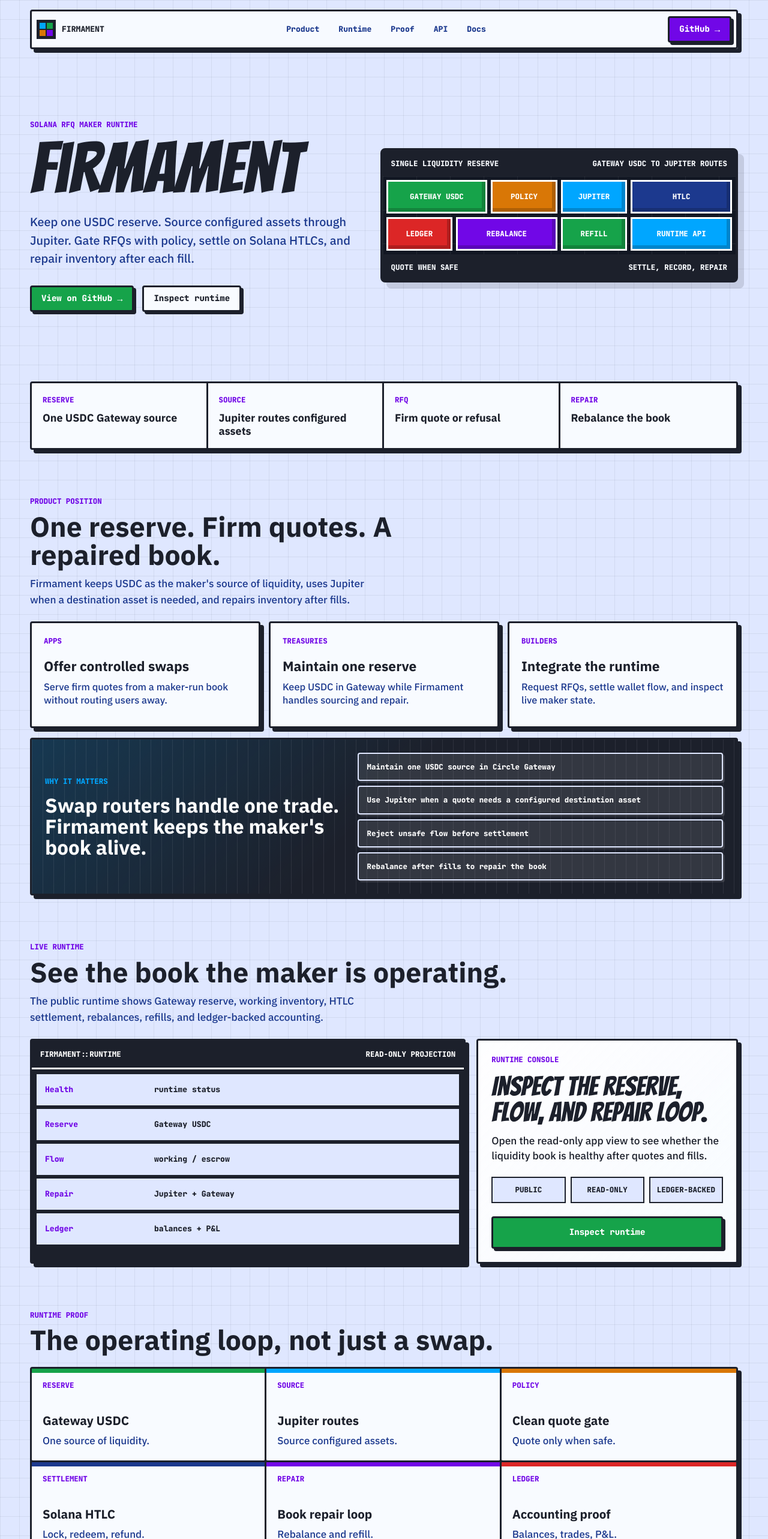
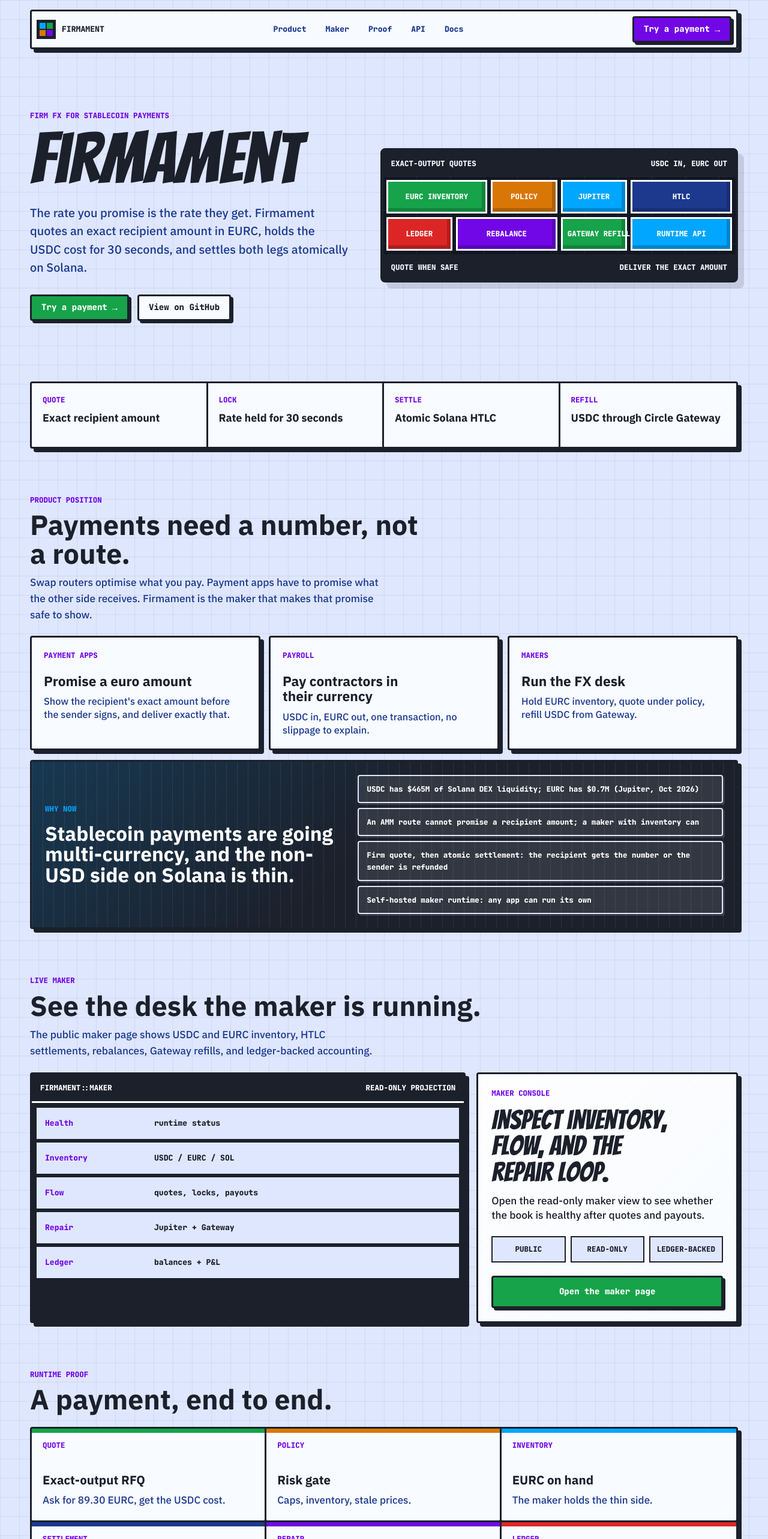
Before and after one commit to azeemshaik025/firmament, a Next.js app in the folder landing/: page / in a window 1280 px wide. Shown: the top 2566 px of the page at 60% size. Built offline with nearby package versions, Linux system fonts and the light colour scheme; no server answers.

Commit message:
Reposition the landing page around firm FX payments

```diff
--- a/landing/src/app/page.tsx
+++ b/landing/src/app/page.tsx
@@ -1,100 +1,101 @@
 import { DemoSequence } from "@/components/demo-sequence";
 
 const repoHref = "https://github.com/azeemshaik025/firmament";
-const runtimeHref = "https://github.com/azeemshaik025/firmament/blob/v0.1.0/docs/runtime-proof.mdx";
+const appHref = process.env.NEXT_PUBLIC_APP_URL ?? "/app";
+const makerHref = `${appHref}/runtime`;
 const docsHref = "/docs";
 
 const proofPoints = [
-  ["Reserve", "One USDC Gateway source"],
-  ["Source", "Jupiter routes configured assets"],
-  ["RFQ", "Firm quote or refusal"],
-  ["Repair", "Rebalance the book"],
+  ["Quote", "Exact recipient amount"],
+  ["Lock", "Rate held for 30 seconds"],
+  ["Settle", "Atomic Solana HTLC"],
+  ["Refill", "USDC through Circle Gateway"],
 ];
 
 const runtimeBlocks = [
   {
-    label: "Reserve",
-    title: "Gateway USDC",
-    copy: "One source of liquidity.",
+    label: "Quote",
+    title: "Exact-output RFQ",
+    copy: "Ask for 89.30 EURC, get the USDC cost.",
     tone: "lime",
   },
   {
-    label: "Source",
-    title: "Jupiter routes",
-    copy: "Source configured assets.",
-    tone: "cyan",
+    label: "Policy",
+    title: "Risk gate",
+    copy: "Caps, inventory, stale prices.",
+    tone: "amber",
   },
   {
-    label: "Policy",
-    title: "Clean quote gate",
-    copy: "Quote only when safe.",
-    tone: "amber",
+    label: "Inventory",
+    title: "EURC on hand",
+    copy: "The maker holds the thin side.",
+    tone: "cyan",
   },
   {
     label: "Settlement",
     title: "Solana HTLC",
-    copy: "Lock, redeem, refund.",
+    copy: "Both legs or neither.",
     tone: "blue",
   },
   {
     label: "Repair",
-    title: "Book repair loop",
-    copy: "Rebalance and refill.",
+    title: "Rebalance + refill",
+    copy: "Jupiter and Circle Gateway.",
     tone: "violet",
   },
   {
     label: "Ledger",
-    title: "Accounting proof",
-    copy: "Balances, trades, P&L.",
+    title: "Double-entry proof",
+    copy: "Every payment booked.",
     tone: "red",
   },
 ];
 
 const productLanes = [
   {
-    label: "Apps",
-    title: "Offer controlled swaps",
-    copy: "Serve firm quotes from a maker-run book without routing users away.",
+    label: "Payment apps",
+    title: "Promise a euro amount",
+    copy: "Show the recipient's exact amount before the sender signs, and deliver exactly that.",
   },
   {
-    label: "Treasuries",
-    title: "Maintain one reserve",
-    copy: "Keep USDC in Gateway while Firmament handles sourcing and repair.",
+    label: "Payroll",
+    title: "Pay contractors in their currency",
+    copy: "USDC in, EURC out, one transaction, no slippage to explain.",
   },
   {
-    label: "Builders",
-    title: "Integrate the runtime",
-    copy: "Request RFQs, settle wallet flow, and inspect live maker state.",
+    label: "Makers",
+    title: "Run the FX desk",
+    copy: "Hold EURC inventory, quote under policy, refill USDC from Gateway.",
   },
 ];
 
 const positionReasons = [
-  "Maintain one USDC source in Circle Gateway",
-  "Use Jupiter when a quote needs a configured destination asset",
-  "Reject unsafe flow before settlement",
-  "Rebalance after fills to repair the book",
+  "USDC has $465M of Solana DEX liquidity; EURC has $0.7M (Jupiter, Oct 2026)",
+  "An AMM route cannot promise a recipient amount; a maker with inventory can",
+  "Firm quote, then atomic settlement: the recipient gets the number or the sender is refunded",
+  "Self-hosted maker runtime: any app can run its own",
 ];
 
 const runtimeSignals = [
   ["Health", "runtime status"],
-  ["Reserve", "Gateway USDC"],
-  ["Flow", "working / escrow"],
+  ["Inventory", "USDC / EURC / SOL"],
+  ["Flow", "quotes, locks, payouts"],
   ["Repair", "Jupiter + Gateway"],
   ["Ledger", "balances + P&L"],
 ];
 
 const apiProof = [
-  ["RFQ", "POST /v1/rfq"],
-  ["Settle", "wallet HTLC flow"],
+  ["Quote", "POST /v1/rfq { output_amount }"],
+  ["Pay", "wallet-settlement { recipient }"],
   ["Runtime", "GET state + events"],
   ["Ledger", "balances + trades"],
 ];
 
 const footerSignals = [
-  { code: "01", label: "Single USDC reserve" },
-  { code: "02", label: "Jupiter-sourced assets" },
-  { code: "03", label: "Policy-gated RFQs" },
-  { code: "04", label: "Automated book repair" },
+  { code: "01", label: "Exact recipient amounts" },
+  { code: "02", label: "Firm quotes under policy" },
+  { code: "03", label: "Atomic HTLC settlement" },
+  { code: "04", label: "Gateway-refilled inventory" },
 ];
 
 export default function Home() {
@@ -112,75 +113,70 @@
         </a>
         <nav aria-label="Primary">
           <a href="#product">Product</a>
-          <a href="#runtime">Runtime</a>
+          <a href="#runtime">Maker</a>
           <a href="#proof">Proof</a>
           <a href="#api">API</a>
           <a href={docsHref}>Docs</a>
         </nav>
-        <a
-          className="nav-action"
-          href={repoHref}
-          target="_blank"
-          rel="noreferrer"
-        >
-          <span>GitHub</span>
+        <a className="nav-action" href={appHref}>
+          <span>Try a payment</span>
           <span className="button-arrow" aria-hidden="true">
-            {"\u2192"}
+            {"→"}
           </span>
         </a>
       </header>
       <nav className="mobile-nav" aria-label="Mobile sections">
         <a href="#product">Product</a>
-        <a href="#runtime">Runtime</a>
+        <a href="#runtime">Maker</a>
         <a href="#api">API</a>
         <a href={docsHref}>Docs</a>
       </nav>
 
       <section className="hero" aria-labelledby="hero-title">
         <div className="hero-copy">
-          <p className="eyebrow">Solana RFQ Maker Runtime</p>
+          <p className="eyebrow">Firm FX for stablecoin payments</p>
           <h1 id="hero-title">Firmament</h1>
           <p className="hero-lede">
-            Keep one USDC reserve. Source configured assets through Jupiter.
-            Gate RFQs with policy, settle on Solana HTLCs, and repair inventory
-            after each fill.
+            The rate you promise is the rate they get. Firmament quotes an exact
+            recipient amount in EURC, holds the USDC cost for 30 seconds, and
+            settles both legs atomically on Solana.
           </p>
           <div className="hero-actions">
+            <a className="button button-primary" href={appHref}>
+              <span>Try a payment</span>
+              <span className="button-arrow" aria-hidden="true">
+                {"→"}
+              </span>
+            </a>
             <a
-              className="button button-primary"
+              className="button button-secondary"
               href={repoHref}
               target="_blank"
               rel="noreferrer"
             >
-              <span>View on GitHub</span>
-              <span className="button-arrow" aria-hidden="true">
-                {"\u2192"}
-              </span>
-            </a>
-            <a className="button button-secondary" href="#runtime">
-              Inspect runtime
+              View on GitHub
             </a>
           </div>
         </div>
 
         <div className="hero-board" aria-label="Firmament runtime block map">
           <div className="board-top">
-            <span>single liquidity reserve</span>
-            <span>Gateway USDC to Jupiter routes</span>
+            <span>exact-output quotes</span>
+            <span>USDC in, EURC out</span>
           </div>
           <div className="block-stack" aria-hidden="true">
-            <span className="piece piece-lime wide">Gateway USDC</span>
+            <span className="piece piece-lime wide">EURC inventory</span>
             <span className="piece piece-amber">Policy</span>
             <span className="piece piece-cyan">Jupiter</span>
             <span className="piece piece-blue wide">HTLC</span>
             <span className="piece piece-red">Ledger</span>
             <span className="piece piece-violet wide">Rebalance</span>
-            <span className="piece piece-lime">Refill</span>
+            <span className="piece piece-lime">Gateway refill</span>
             <span className="piece piece-cyan wide">Runtime API</span>
           </div>
           <div className="board-footer">
             <span>quote when safe</span>
-            <span>settle, record, repair</span>
+            <span>deliver the exact amount</span>
           </div>
         </div>
       </section>
@@ -197,11 +193,11 @@
       <section className="section product-section" id="product">
         <div className="section-heading">
           <p className="section-kicker">Product position</p>
-          <h2>One reserve. Firm quotes. A repaired book.</h2>
+          <h2>Payments need a number, not a route.</h2>
           <p>
-            Firmament keeps USDC as the maker&apos;s source of liquidity, uses
-            Jupiter when a destination asset is needed, and repairs inventory
-            after fills.
+            Swap routers optimise what you pay. Payment apps have to promise
+            what the other side receives. Firmament is the maker that makes that
+            promise safe to show.
           </p>
         </div>
         <div className="lane-grid" aria-label="Firmament users">
@@ -215,10 +211,10 @@
         </div>
         <div className="position-panel" aria-label="Why Firmament is different">
           <div>
-            <span>Why it matters</span>
+            <span>Why now</span>
             <h3>
-              Swap routers handle one trade. Firmament keeps the maker&apos;s book
-              alive.
+              Stablecoin payments are going multi-currency, and the non-USD side
+              on Solana is thin.
             </h3>
           </div>
           <ul>
@@ -231,17 +227,18 @@
 
       <section className="section runtime-section" id="runtime">
         <div className="section-heading">
-          <p className="section-kicker">Live Runtime</p>
-          <h2>See the book the maker is operating.</h2>
+          <p className="section-kicker">Live maker</p>
+          <h2>See the desk the maker is running.</h2>
           <p>
-            The public runtime shows Gateway reserve, working inventory, HTLC
-            settlement, rebalances, refills, and ledger-backed accounting.
+            The public maker page shows USDC and EURC inventory, HTLC
+            settlements, rebalances, Gateway refills, and ledger-backed
+            accounting.
           </p>
         </div>
         <div className="runtime-layout">
-          <div className="terminal-window" aria-label="Live Runtime preview">
+          <div className="terminal-window" aria-label="Live maker preview">
             <div className="terminal-title">
-              <span>firmament::runtime</span>
+              <span>firmament::maker</span>
               <span>read-only projection</span>
             </div>
             <div className="terminal-grid">
@@ -255,25 +252,20 @@
           </div>
           <div className="runtime-cta-panel">
             <div>
-              <span className="runtime-panel-label">Runtime console</span>
-              <h3>Inspect the reserve, flow, and repair loop.</h3>
+              <span className="runtime-panel-label">Maker console</span>
+              <h3>Inspect inventory, flow, and the repair loop.</h3>
               <p>
-                Open the read-only app view to see whether the liquidity book is
-                healthy after quotes and fills.
+                Open the read-only maker view to see whether the book is healthy
+                after quotes and payouts.
               </p>
             </div>
-            <div className="runtime-checks" aria-label="Runtime console properties">
+            <div className="runtime-checks" aria-label="Maker console properties">
               <span>Public</span>
               <span>Read-only</span>
               <span>Ledger-backed</span>
             </div>
-            <a
-              className="button button-primary runtime-button"
-              href={runtimeHref}
-              target="_blank"
-              rel="noreferrer"
-            >
-              Inspect runtime
+            <a className="button button-primary runtime-button" href={makerHref}>
+              Open the maker page
             </a>
           </div>
         </div>
@@ -282,7 +274,7 @@
       <section className="section proof-section" id="proof">
         <div className="section-heading">
           <p className="section-kicker">Runtime proof</p>
-          <h2>The operating loop, not just a swap.</h2>
+          <h2>A payment, end to end.</h2>
         </div>
         <div className="proof-matrix">
           {runtimeBlocks.map((block) => (
@@ -301,18 +293,18 @@
         <div className="api-panel">
           <div className="api-copy">
             <p className="section-kicker">HTTP API</p>
-            <h2>Small API for managed liquidity.</h2>
+            <h2>A small API for firm FX.</h2>
             <p>
-              Request a firm quote, start wallet settlement, and inspect the
-              same runtime state the maker uses.
+              Quote an exact output, start wallet settlement with a recipient,
+              and read the same runtime state the maker uses.
             </p>
             <a className="docs-callout" href={docsHref}>
               <span>Developer docs</span>
-              <strong>API routes, runtime model, and demo setup.</strong>
+              <strong>API routes, runtime model, and maker setup.</strong>
               <em>
                 Open docs
                 <span className="button-arrow" aria-hidden="true">
-                  {"\u2192"}
+                  {"→"}
                 </span>
               </em>
             </a>
@@ -345,19 +337,17 @@
               <strong>
                 <span>Firm</span>ament
               </strong>
-              <p>Execution infrastructure for Solana apps and treasuries.</p>
+              <p>Firm FX for stablecoin payments on Solana.</p>
             </div>
           </div>
           <div className="footer-actions" aria-label="Footer links">
             <a href={repoHref} target="_blank" rel="noreferrer">
               <span>GitHub</span>
               <span className="button-arrow" aria-hidden="true">
-                {"\u2192"}
+                {"→"}
               </span>
             </a>
-            <a href={runtimeHref} target="_blank" rel="noreferrer">
-              Runtime
-            </a>
+            <a href={makerHref}>Maker</a>
             <a href={docsHref}>Docs</a>
           </div>
         </div>
```
Also changed, not shown: 1 other file (tests, documents, lock files or other folders).
